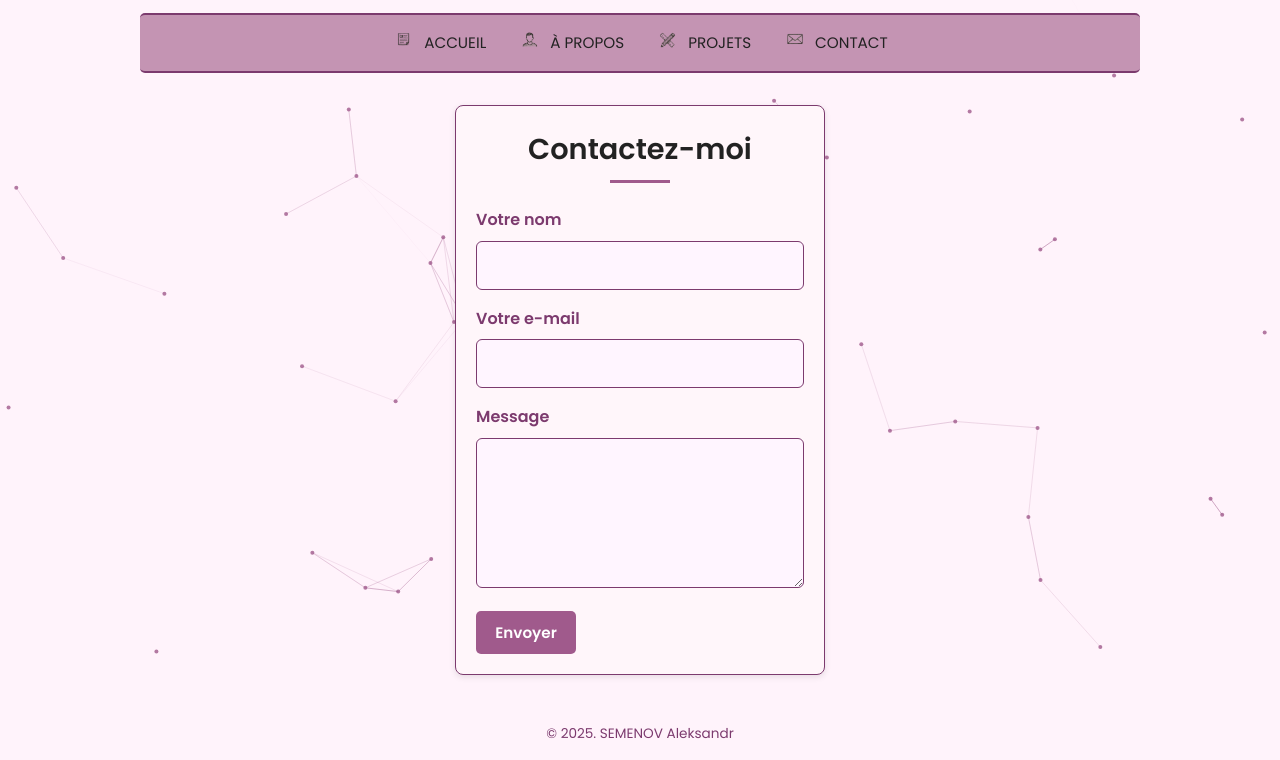
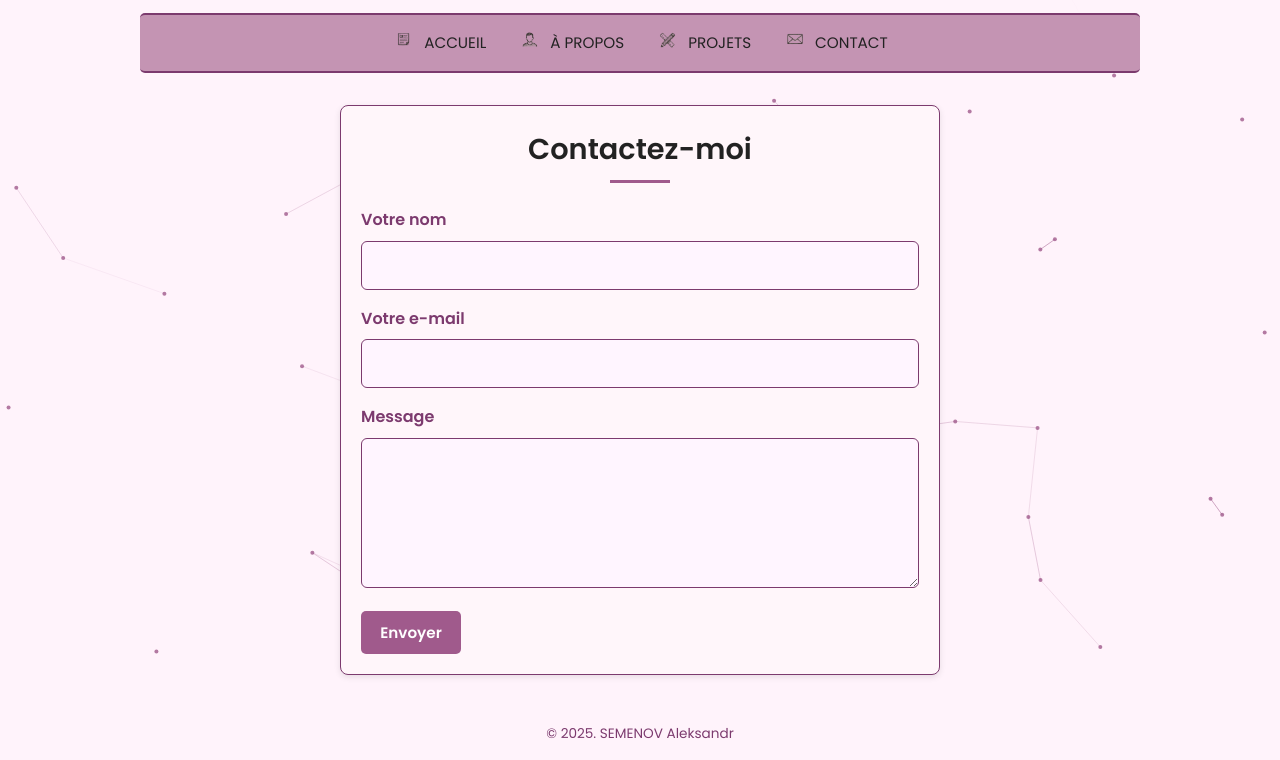
Before and after one commit to quazheat/quazheat.github.io, a plain HTML site: page contact.html in a window 1280 px wide. Shown: the part 146-906 px from the top of the page. Drawn offline with Linux system fonts and the light colour scheme.

Commit message:
contact form

```diff
--- a/css/styles.css
+++ b/css/styles.css
@@ -272,6 +272,7 @@ footer {
   margin: 2rem auto;
   border: 1px solid var(--border-light);
   max-width: 600px;
+  width: 100%;
 }
 .contact-form .btn-submit,
 .project-card .btn-link {
```
Also changed, not shown: contact.html (+1 -0 lines).
